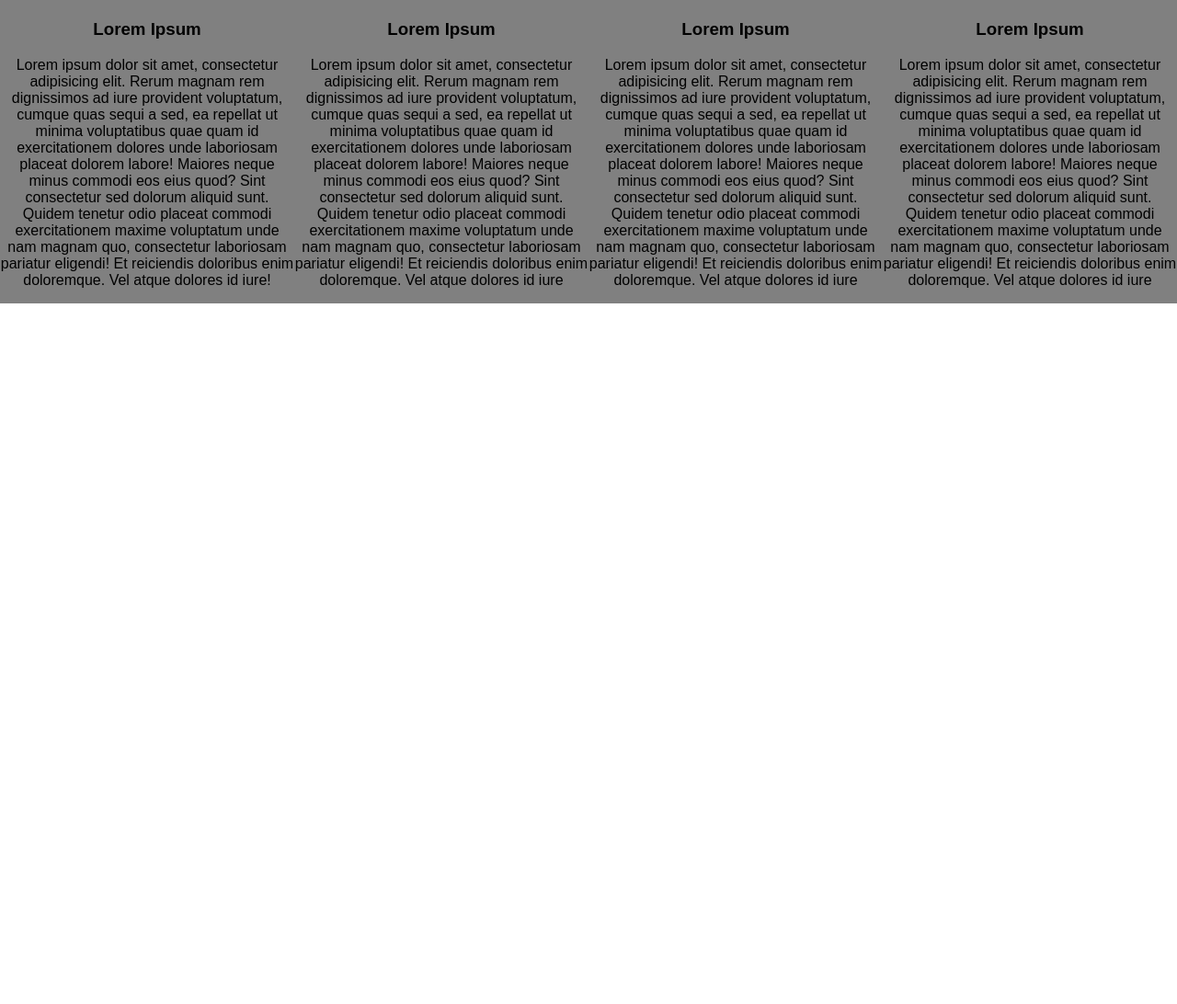
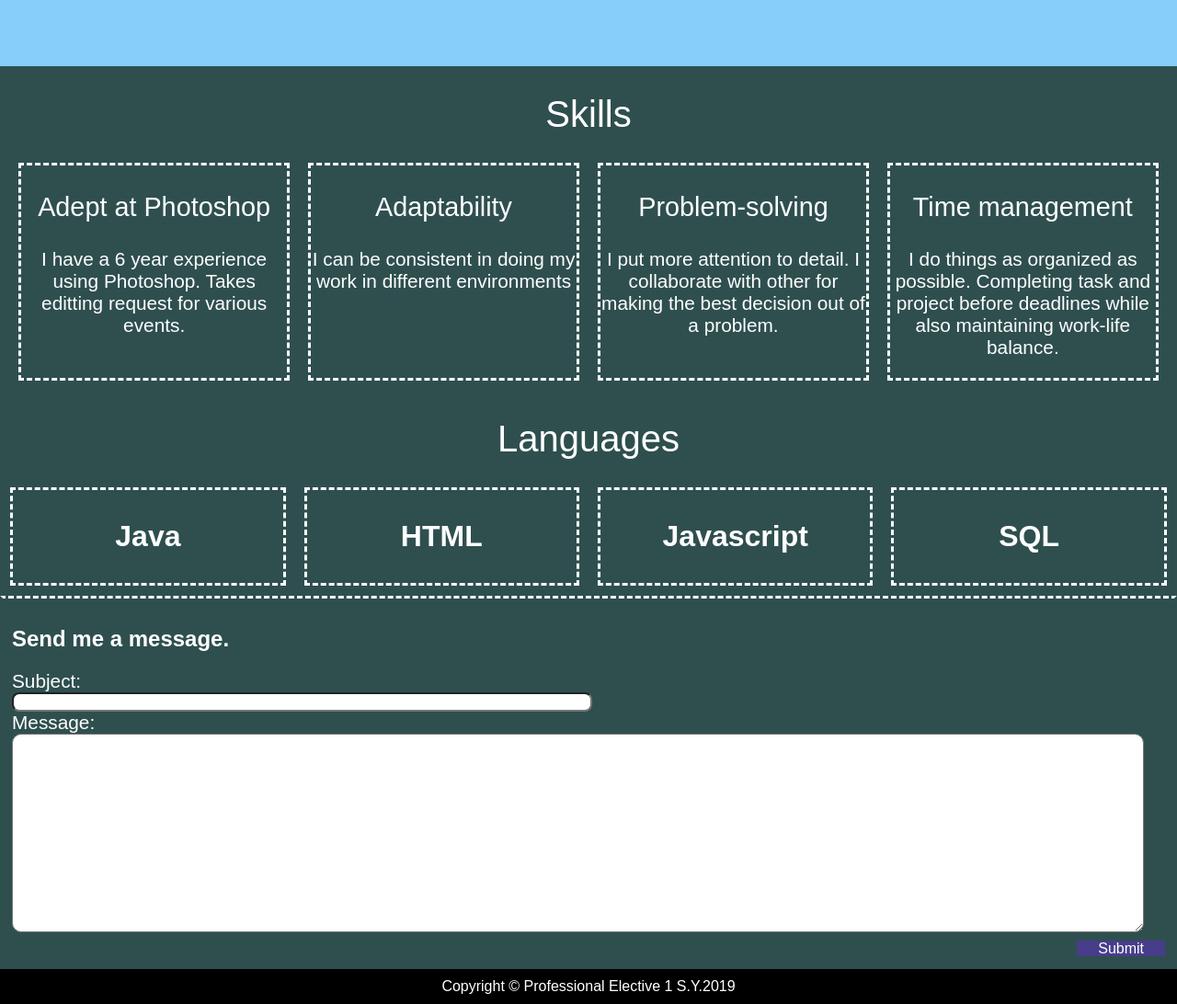
Before and after one commit to JosiahAutor/single-page-portfolio, a plain HTML site: page index.html in a window 1280 px wide. Shown: the part 1059-2151 px from the top of the page at 92% size. Before the commit the page ends 1389 px from the top, so only its background shows below. Drawn offline with Linux system fonts and the light colour scheme.

Commit message:
Make footer form

```diff
--- a/index.html
+++ b/index.html
@@ -21,7 +21,7 @@
                 <div class="portfolio-profile">
                     <img alt="profile-pic" img src="initialpic.jpeg">
                     <h1>Josiah Joseph S. Autor</h1>
-                    <h2>Programmer</h2>
+                    <h2>I.T. Student</h2>
                 </div>
             </div>
         </div>
@@ -29,27 +29,45 @@
     <main>
         <div id="About">
             <h2> About Me</h2>
-            <p>Lorem ipsum dolor, sit amet consectetur adipisicing elit. Aut maiores corporis totam facilis, temporibus reiciendis iure! Veritatis, possimus doloribus voluptatem officia labore laborum perspiciatis, tempora architecto blanditiis, sint voluptatibus illo eos quaerat nisi. Numquam, ut quasi. Suscipit esse amet excepturi, dignissimos at similique quas nulla fugiat, id inventore impedit consectetur explicabo est molestiae aperiam porro! Saepe tenetur nulla quidem illum possimus ratione accusantium quis similique, explicabo quisquam ad, error maiores unde ea ut distinctio iste delectus dicta placeat. Officia, sequi, velit harum vitae corrupti aliquid nam quis consequatur culpa quos neque laboriosam cupiditate ipsam qui reprehenderit explicabo quae architecto doloribus exercitationem veniam debitis minima non? Harum nam illo maiores, quibusdam mollitia ad, tenetur architecto dolorem porro pariatur velit amet voluptate doloribus modi similique dolore possimus beatae impedit neque! A cupiditate sapiente ipsa doloribus? Delectus incidunt ut architecto assumenda sunt! Hic velit sequi amet culpa fugit adipisci ullam debitis at consequuntur.</p>
+            <p>I am a 19 years old student and currently taking Second Year BS Information Technology at Adventist University of the Philippines. </p>
         </div>
 
         <div id="Skills">
             <h2>Skills</h2>
                 <div class="skill-main-grid">
                     <div class="skill-grid1">
-                        <h3>Lorem Ipsum</h3>
-                        <p>Lorem ipsum dolor sit amet, consectetur adipisicing elit. Rerum magnam rem dignissimos ad iure provident voluptatum, cumque quas sequi a sed, ea repellat ut minima voluptatibus quae quam id exercitationem dolores unde laboriosam placeat dolorem labore! Maiores neque minus commodi eos eius quod? Sint consectetur sed dolorum aliquid sunt. Quidem tenetur odio placeat commodi exercitationem maxime voluptatum unde nam magnam quo, consectetur laboriosam pariatur eligendi! Et reiciendis doloribus enim doloremque. Vel atque dolores id iure!</p>
+                        <h3>Adept at Photoshop</h3>
+                        <p>I have a 6 year experience using Photoshop. Takes editting request for various events. </p>
                     </div>
                     <div class="skill-grid2">
-                        <h3>Lorem Ipsum</h3>
-                        <p>Lorem ipsum dolor sit amet, consectetur adipisicing elit. Rerum magnam rem dignissimos ad iure provident voluptatum, cumque quas sequi a sed, ea repellat ut minima voluptatibus quae quam id exercitationem dolores unde laboriosam placeat dolorem labore! Maiores neque minus commodi eos eius quod? Sint consectetur sed dolorum aliquid sunt. Quidem tenetur odio placeat commodi exercitationem maxime voluptatum unde nam magnam quo, consectetur laboriosam pariatur eligendi! Et reiciendis doloribus enim doloremque. Vel atque dolores id iure</p>
+                        <h3>Adaptability</h3>
+                        <p>I can be consistent in doing my work in different environments</p>
                     </div>
                     <div class="skill-grid3">
-                        <h3>Lorem Ipsum</h3>
-                        <p>Lorem ipsum dolor sit amet, consectetur adipisicing elit. Rerum magnam rem dignissimos ad iure provident voluptatum, cumque quas sequi a sed, ea repellat ut minima voluptatibus quae quam id exercitationem dolores unde laboriosam placeat dolorem labore! Maiores neque minus commodi eos eius quod? Sint consectetur sed dolorum aliquid sunt. Quidem tenetur odio placeat commodi exercitationem maxime voluptatum unde nam magnam quo, consectetur laboriosam pariatur eligendi! Et reiciendis doloribus enim doloremque. Vel atque dolores id iure</p>
+                        <h3>Problem-solving</h3>
+                        <p>I put more attention to detail. I collaborate with other for making the best decision out of a problem.</p>
                     </div>
                     <div class="skill-grid4">
-                        <h3>Lorem Ipsum</h3>
-                        <p>Lorem ipsum dolor sit amet, consectetur adipisicing elit. Rerum magnam rem dignissimos ad iure provident voluptatum, cumque quas sequi a sed, ea repellat ut minima voluptatibus quae quam id exercitationem dolores unde laboriosam placeat dolorem labore! Maiores neque minus commodi eos eius quod? Sint consectetur sed dolorum aliquid sunt. Quidem tenetur odio placeat commodi exercitationem maxime voluptatum unde nam magnam quo, consectetur laboriosam pariatur eligendi! Et reiciendis doloribus enim doloremque. Vel atque dolores id iure</p>
+                        <h3>Time management</h3>
+                        <p>I do things as organized as possible. Completing task and project before deadlines while also maintaining work-life balance.</p>
+                    </div>
+                </div>
+        </div>
+        <div id="Skills2">
+            <h2>Languages</h2>
+                <div class="skill-main-grid2">
+                    <div class="skill-grid1">
+                        <h3>Java</h3>
+
+                    </div>
+                    <div class="skill-grid2">
+                        <h3>HTML</h3>
+                    </div>
+                    <div class="skill-grid3">
+                        <h3>Javascript</h3>
+                    </div>
+                    <div class="skill-grid4">
+                        <h3>SQL</h3>
                     </div>
                 </div>
         </div>
@@ -57,4 +75,28 @@
         <div id="Contact"></div>
     </main>
 </body>
+<footer>
+    <form class="portfolio-form">
+        <h2>Send me a message.</h2>
+        <div class="form-row">
+            <label class="form-label">Subject:</label>
+            <div class="form-input">
+                <input id="mailSubject" class="form-input-text" type="text">
+            </div>
+        </div>
+        <div class="form-row">
+            <label class="form-label">Message:</label>
+            <div class="form-input">
+                <textarea id="mailMessage" class="form-input-textarea"></textarea>
+            </div>
+        </div>
+        <div class="form-submit">
+            <a onmouseover="appendMailTo()" id="sendMail" href="mailto:autorjosiah@gmail.com" class="btn-submit">Submit</a>
+        </div>
+    </form>
+    <div class="footer">
+    Copyright &copy; Professional Elective 1 S.Y.<span id="getYear"></span>
+    </div>
+</footer>
+ <script src="main.js"></script>
 </html>
--- a/main.css
+++ b/main.css
@@ -28,19 +28,21 @@ body {
     list-style: none;
 }
 .portfolio-menu .menu-item a{
-    color: white;
+    color: black;
     text-decoration: none;
     text-transform: uppercase;
 }
 .portfolio-profile {
     width: 650px;
-    height: 400px;
+    height: 275px;
     position: absolute;
     left: 50%;
     top: 0%;
     transform: translate(-50%, 50%);
     text-align: center;
+
 }
+
 .portfolio-profile img {
     height: 275px;
     width: 250px;
@@ -62,32 +64,47 @@ body {
 /* MAIN */
 
 main {
-    background-color: grey;
-    margin: 0;
-    padding: 0;
+    background-color: lightskyblue;
+    margin: 0.1px;
+    padding: 0.1px;
     text-align: center;
 
 }
-#about {
+#About {
     padding: 45px;
     margin: 0;
-
-    color: white;
+    color: black;
 }
-#about h2{
+#About h2 {
     padding: 0px;
+    font-size: 3rem;
 }
-#skills {
+#About p {
+    font-size: 2rem;
+}
+#Skills {
     color: white;
     background-color: darkslategray;
+    padding: 10px;
+    margin: 0;
 
 }
-#skills h2{
+#Skills2 {
+    color: white;
+    background-color: darkslategray;
+    padding: 1px;
+}
+#Skills h2{
     font-size: 2.5rem;
     font-weight: 300;
     margin: 20px 0px;
 }
-#skills h3{
+#Skills2 h2{
+    font-size: 2.5rem;
+    font-weight: 300;
+    margin: 20px 0px;
+}
+#Skills h3{
     font-size: 1.8rem;
     font-weight: 300;
 }
@@ -95,7 +112,119 @@ main {
     display: grid;
     grid-template-columns: repeat(4, 1fr);
 }
+.skill-grid1 {
+    border-style: dashed;
+    margin: 10px;
+    border-color: white;
+    color: white;
+}
+.skill-grid2 {
+    border-style: dashed;
+    margin: 10px;
+    border-color: white;
+    color: white;
+}
+.skill-grid3 {
+    border-style: dashed;
+    margin: 10px;
+    border-color: white;
+    color: white;
+}
+.skill-grid4 {
+    border-style: dashed;
+    margin: 10px;
+    border-color: white;
+    color: white;
+}
+.skill-main-grid p{
+    font-size: 1.3rem;
+    text-align: center;
+}
 .skill-main-grid h2 {
     font-size: 1.5rem;
 
 }
+.skill-main-grid h3 {
+    font-size: 2rem;
+    font-weight: bold;
+}
+.skill-main-grid2 {
+    display: grid;
+    grid-template-columns: repeat(4, 1fr);
+}
+.skill-main-grid2 p{
+    font-size: 1.3rem;
+    text-align: center;
+}
+.skill-main-grid2 h2 {
+    font-size: 1.5rem;
+
+}
+.skill-main-grid2 h3 {
+    font-size: 2rem;
+    font-weight: bold
+}
+/** Footer **/
+footer{
+    background-color: darkslategray;
+}
+form {
+    background-color: darkslategray;
+    padding: 1px;
+    border-style: solid;
+    border-color: white;
+    border-bottom-color: darkslategray;
+    border-left-color: darkslategray;
+    border-right-color: darkslategray;
+    border-width: 3px;
+    border-style: dashed;
+    padding: 10px;
+}
+.portfolio-form {
+    color: white;
+}
+.form-label {
+    padding: 10px 0px;
+    font-size: 1.3rem;
+}
+.form-input input{
+    width: 50%;
+    padding: 1px 0px;
+    border-radius: 8px;
+}
+.form-input input:focus{
+    transition: .7s;
+    border-color: lightblue;
+    outline: 0;
+    box-shadow: 0 0 0 0.2rem rgba(0, 123,255, .25);
+}
+.form-input-textarea {
+    font-family: Arial, Helvetica, sans-serif;
+    border-radius: 10px;
+    width: 98%;
+    padding: 7px 0px;
+    height: 200px;
+}
+.form-input-textarea textarea:focus {
+    transition: .7s;
+    border-color: lightblue;
+    outline: 0;
+    box-shadow: 0 0 0 0.2rem rgba(0, 123,255, .25);
+}
+.form-submit {
+    margin-top: 5px;
+    text-align: right;
+}
+.btn-submit {
+    padding: 0.1px 23px;
+    text-decoration: none;
+    color: white;
+    background-color: darkslateblue;
+}
+.footer {
+    text-align: center;
+    background-color: black;
+    color: white;
+    font-size: 1rem;
+    padding: 10px;
+}
--- a/main.js
+++ b/main.js
@@ -0,0 +1,14 @@
+function appendMailTo(){
+    let message = document.getElementById("mailMessage").value;
+    let subject = document.getElementById("mailSubject").value;
+    console.log(subject);
+    console.log(message);
+
+    let mailToAttr = document.getElementById("sendMail");
+    mailToAttr.setAttribute("href", "mailto:autorjosiah@gmail.com?subject="+subject+"&body="+message);
+
+}
+let date = new Date();
+let yearPos = document.getElementById("getYear");
+let currYear = date.getFullYear();
+yearPos.innerHTML = currYear;
```
Also changed, not shown: Wonderland.jpg.
